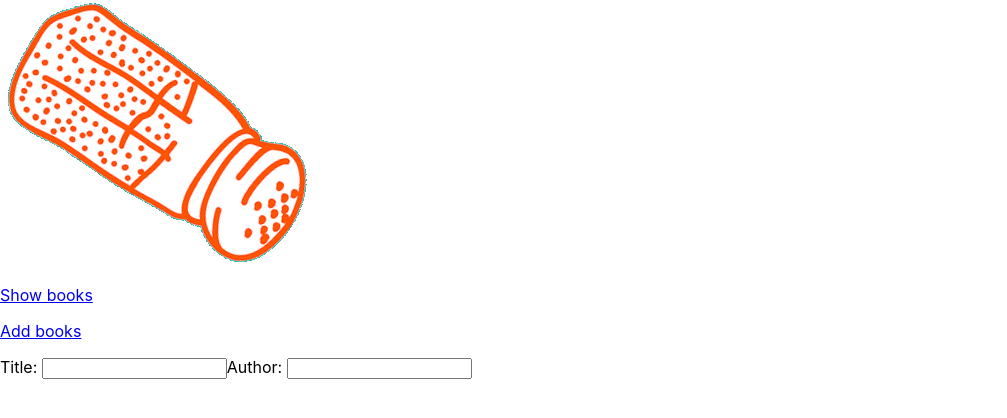
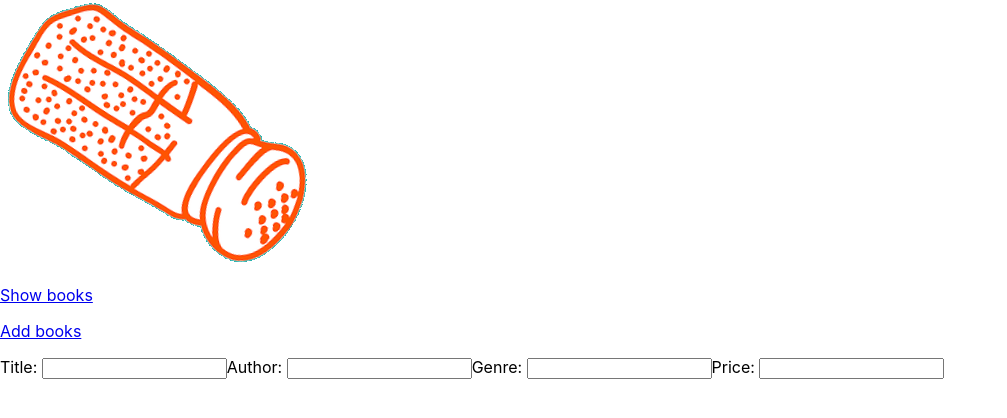
Before and after one commit to natalia-pn/B, a React (Create React App) app: page /AddBooks in a window 1280 px wide. Shown: the top 418 px of the page, without its empty margins (0-1007 px from the left). Built offline with nearby package versions, Linux system fonts and the light colour scheme; the HTML template or start-up script is replaced by a standard one.

Commit message:
Add form for adding books

```diff
--- a/src/components/AddBooks.js
+++ b/src/components/AddBooks.js
@@ -11,7 +11,11 @@ class AddBooks extends Component {
                 <label className="Form__author-label">Author: </label>
                 <input type="text"/>
 
+                <label className="Form__genre-label">Genre: </label>
+                <input type="text"/>
 
+                <label className="Form__price-label">Price: </label>
+                <input type="text"/>
             </form>
         );
     }
```
